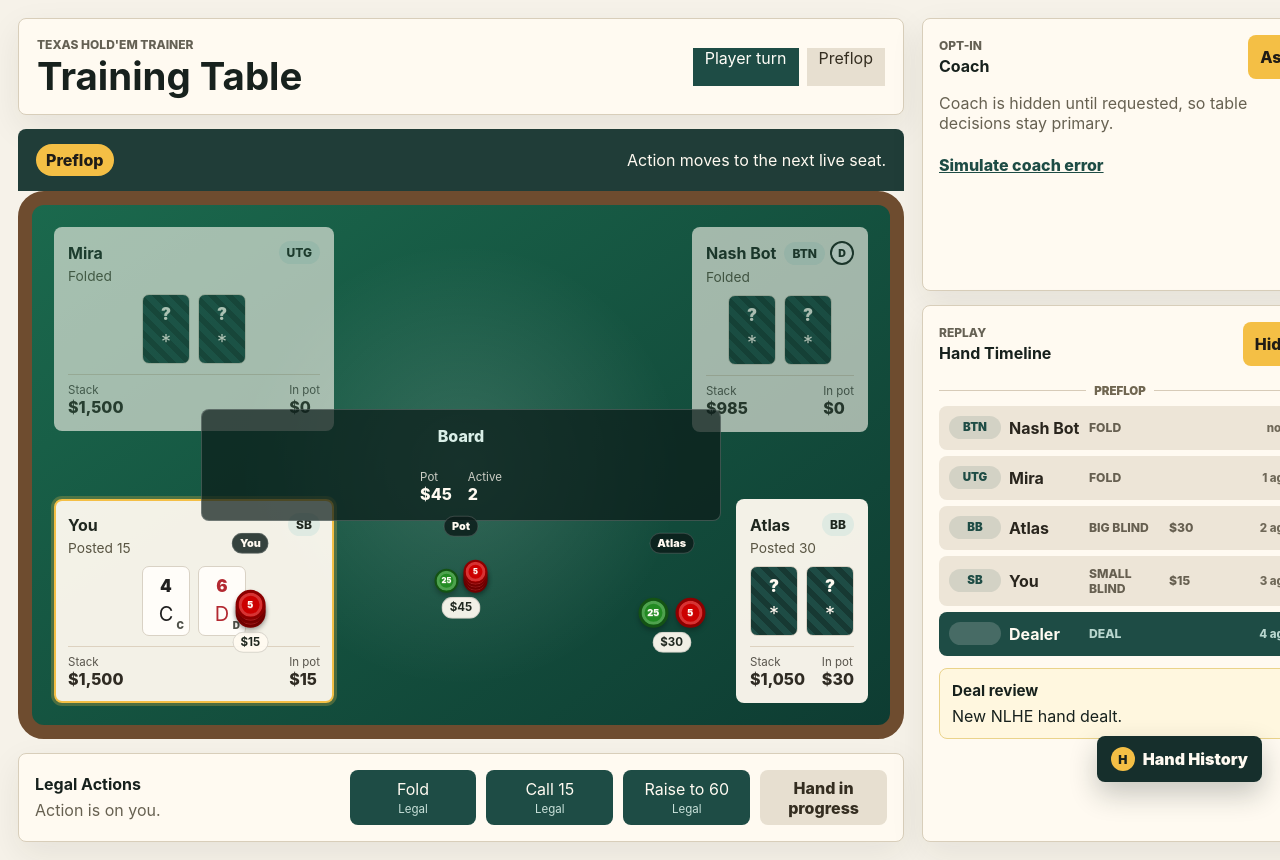
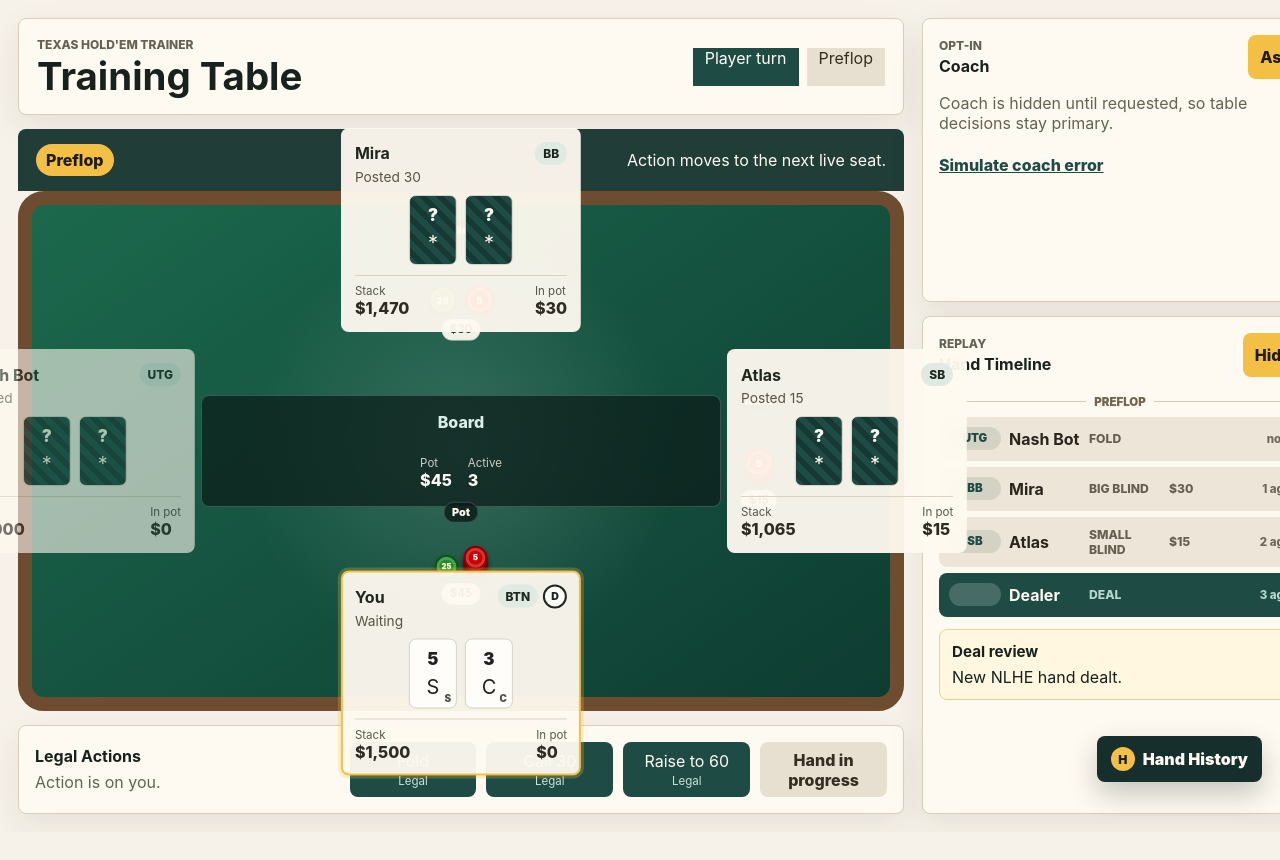
Before and after one commit to decraemerdevon-sudo/PokerDemo, a React (Vite) app: page / in a window 1280 px wide. Shown: the top 860 px of the page. After the commit the page ends 832 px from the top, so only its background shows below. Built offline with nearby package versions, Linux system fonts and the light colour scheme.

Commit message:
Fix clockwise seat geometry

```diff
--- a/src/App.tsx
+++ b/src/App.tsx
@@ -1,4 +1,4 @@
-import { KeyboardEvent, useEffect, useMemo, useState } from 'react';
+import { CSSProperties, KeyboardEvent, useEffect, useMemo, useState } from 'react';
 import {
   ActionKind,
   Card,
@@ -16,6 +16,7 @@ import {
   syncTableFromHand,
   visibleBoard,
 } from './nlheEngine';
+import { getSeatPosition, seatAngleForIndex } from './seatGeometry';
 import { trackHandHistoryEvent } from './handHistoryAnalytics';
 import { appendCompletedHand, calculateSessionStats, HandRecord, loadSessionHistory, PlayerSessionStats, StreetKey } from './handHistory';
 
@@ -39,8 +40,6 @@ const CHIP_DENOMINATIONS: ChipDenomination[] = [
   { value: 5, color: '#CC0000', borderColor: '#8B0000', label: '5' },
   { value: 1, color: '#F5F5F5', borderColor: '#AAAAAA', label: '1' },
 ];
-const fourSeatAngles = [315, 45, 225, 135];
-
 const suitLabels: Record<Card['suit'], string> = { spades: 'S', hearts: 'H', diamonds: 'D', clubs: 'C' };
 const suitSymbols: Record<Card['suit'], string> = { spades: 'S', hearts: 'H', diamonds: 'D', clubs: 'C' };
 
@@ -67,16 +66,7 @@ function breakIntoChips(amount: number): ChipStack[] {
 
 function getChipPosition(seatAngle: number, tableCenter: { x: number; y: number }, seatRadius: number) {
   const chipOffset = seatRadius * 0.38;
-  const angleRad = (seatAngle - 90) * (Math.PI / 180);
-  return {
-    x: tableCenter.x + (seatRadius - chipOffset) * Math.cos(angleRad),
-    y: tableCenter.y + (seatRadius - chipOffset) * Math.sin(angleRad),
-  };
-}
-
-function seatAngleForIndex(index: number, seatCount: number) {
-  if (seatCount === 4) return fourSeatAngles[index] ?? 0;
-  return (index * 360) / Math.max(seatCount, 1);
+  return getSeatPosition(seatAngle, tableCenter, seatRadius - chipOffset);
 }
 
 function texture(cards: Card[]) {
@@ -161,10 +151,10 @@ function ChipStacksView({ amount, label, size = 'player' }: { amount: number; la
   );
 }
 
-function SeatView({ seat, street, reveal, positionLabel, isButton }: { seat: Seat; street: Street; reveal: boolean; positionLabel: string; isButton: boolean }) {
+function SeatView({ seat, street, reveal, positionLabel, isButton, style }: { seat: Seat; street: Street; reveal: boolean; positionLabel: string; isButton: boolean; style?: CSSProperties }) {
   const isCurrent = seat.status === 'active' && seat.lastAction.toLowerCase().includes('waiting');
   return (
-    <article className={`seat ${seat.isHero ? 'seat-hero' : ''} ${seat.status === 'folded' ? 'seat-folded' : ''} ${isCurrent ? 'seat-current' : ''}`} aria-label={`${seat.name} seat`}>
+    <article className={`seat ${seat.isHero ? 'seat-hero' : ''} ${seat.status === 'folded' ? 'seat-folded' : ''} ${isCurrent ? 'seat-current' : ''}`} aria-label={`${seat.name} seat`} style={style}>
       <div>
         <div className="seat-topline">
           <strong>{seat.name}</strong>
@@ -495,13 +485,15 @@ function App() {
             <div className="pot-chip-area">
               <ChipStacksView amount={pot} label="Pot" size="pot" />
             </div>
-            {state.seats.map((seat, index) => <PlayerBetChips key={`${seat.id}-chips`} seat={seat} seatAngle={seatAngleForIndex(index, state.seats.length)} />)}
+            {state.seats.map((seat) => <PlayerBetChips key={`${seat.id}-chips`} seat={seat} seatAngle={seatAngleForIndex(seat.seatIndex, state.seats.length)} />)}
             <div className="board">
               <p>Board</p>
               <div className="board-cards">{state.board.map((card, index) => <CardView key={`${card.rank}-${card.suit}`} card={card} hidden={index >= board.length && state.stage !== 'hand-complete'} />)}</div>
               <dl className="pot-summary"><div><dt>Pot</dt><dd>{formatMoney(pot)}</dd></div><div><dt>Active</dt><dd>{activePlayers.length}</dd></div></dl>
             </div>
-            <div className="seats-grid">{state.seats.map((seat) => (
+            <div className="seats-grid">{state.seats.map((seat) => {
+              const position = getSeatPosition(seatAngleForIndex(seat.seatIndex, state.seats.length), { x: 50, y: 50 }, 45);
+              return (
                 <SeatView
                   isButton={seat.seatIndex === state.buttonSeatIndex}
                   key={seat.id}
@@ -509,8 +501,10 @@ function App() {
                   reveal={seat.isHero || showAllCards}
                   seat={seat}
                   street={state.street}
+                  style={{ left: `${position.x}%`, top: `${position.y}%` }}
                 />
-            ))}</div>
+              );
+            })}</div>
           </div>
         </div>
         <section className="action-panel" aria-labelledby="actions-title">
--- a/src/nlheEngine.ts
+++ b/src/nlheEngine.ts
@@ -100,10 +100,10 @@ const suits: Suit[] = ['spades', 'hearts', 'diamonds', 'clubs'];
 const streetOrder: Street[] = ['Preflop', 'Flop', 'Turn', 'River'];
 
 const playerBlueprints: TableSeat[] = [
-  { seatIndex: 0, playerId: 'mira', name: 'Mira', chips: 1500, isActive: true, style: 'loose-aggressive' },
-  { seatIndex: 1, playerId: 'nash', name: 'Nash Bot', chips: 1000, isActive: true, style: 'balanced' },
-  { seatIndex: 2, playerId: 'hero', name: 'You', chips: 1500, isActive: true, isHero: true },
-  { seatIndex: 3, playerId: 'atlas', name: 'Atlas', chips: 1080, isActive: true, style: 'pressure' },
+  { seatIndex: 0, playerId: 'hero', name: 'You', chips: 1500, isActive: true, isHero: true },
+  { seatIndex: 1, playerId: 'atlas', name: 'Atlas', chips: 1080, isActive: true, style: 'pressure' },
+  { seatIndex: 2, playerId: 'mira', name: 'Mira', chips: 1500, isActive: true, style: 'loose-aggressive' },
+  { seatIndex: 3, playerId: 'nash', name: 'Nash Bot', chips: 1000, isActive: true, style: 'balanced' },
 ];
 
 let eventCounter = 0;
--- /dev/null
+++ b/src/seatGeometry.ts
@@ -0,0 +1,23 @@
+export type SeatPoint = {
+  x: number;
+  y: number;
+};
+
+export function getSeatAngles(totalSeats: number): number[] {
+  if (totalSeats === 3) return [180, 240, 60];
+  const humanAngle = 180;
+  const angleStep = 360 / totalSeats;
+  return Array.from({ length: totalSeats }, (_, index) => (humanAngle + index * angleStep) % 360);
+}
+
+export function getSeatPosition(seatAngle: number, tableCenter: SeatPoint, radius: number): SeatPoint {
+  const angleRad = seatAngle * (Math.PI / 180);
+  return {
+    x: tableCenter.x - radius * Math.sin(angleRad),
+    y: tableCenter.y - radius * Math.cos(angleRad),
+  };
+}
+
+export function seatAngleForIndex(seatIndex: number, totalSeats: number) {
+  return getSeatAngles(totalSeats)[seatIndex] ?? 0;
+}
--- a/src/styles.css
+++ b/src/styles.css
@@ -335,15 +335,13 @@ dd {
 }
 
 .seats-grid {
-  display: grid;
-  gap: 18px;
-  grid-template-columns: repeat(2, minmax(190px, 1fr));
+  inset: 0;
   min-height: 476px;
+  position: absolute;
 }
 
 .seat {
   align-content: start;
-  align-self: start;
   background: rgba(255, 250, 241, 0.95);
   border: 2px solid transparent;
   border-radius: 8px;
@@ -352,16 +350,11 @@ dd {
   gap: 10px;
   max-width: 280px;
   padding: 12px;
-}
-
-.seat:nth-child(2),
-.seat:nth-child(4) {
-  justify-self: end;
-}
-
-.seat:nth-child(3),
-.seat:nth-child(4) {
-  align-self: end;
+  position: absolute;
+  transform: translate(-50%, -50%);
+  transition: left 180ms ease, top 180ms ease;
+  width: clamp(188px, 28%, 280px);
+  z-index: 4;
 }
 
 .seat-hero {
@@ -1034,8 +1027,10 @@ dd {
   }
 
   .seats-grid {
+    display: grid;
     grid-template-columns: 1fr;
     min-height: 0;
+    position: static;
   }
 
   .seat,
@@ -1043,6 +1038,9 @@ dd {
   .seat:nth-child(4) {
     justify-self: stretch;
     max-width: none;
+    position: static;
+    transform: none;
+    width: auto;
   }
 
   .seat:nth-child(3),
```
Also changed, not shown: scripts/verify-position-rotation.ts (+28 -0 lines). Lines whose indentation alone changed are shown as unchanged.
